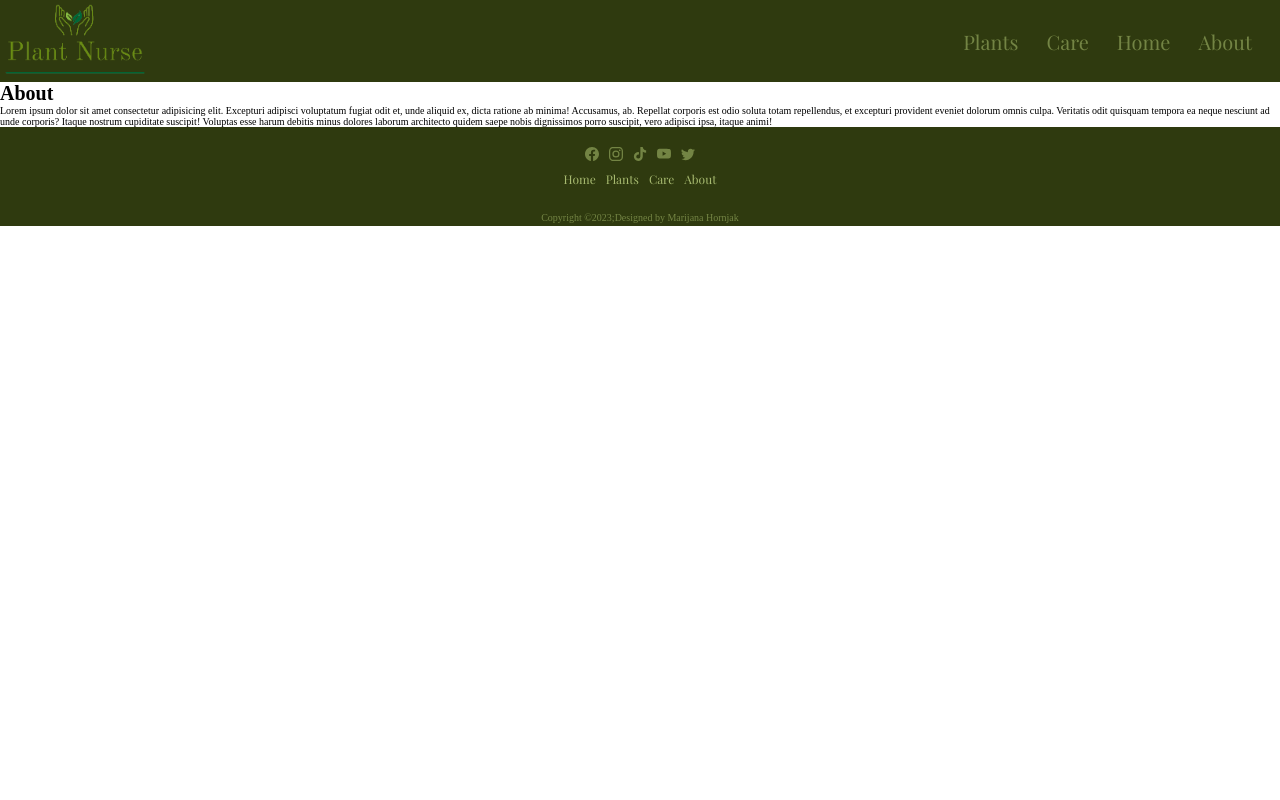
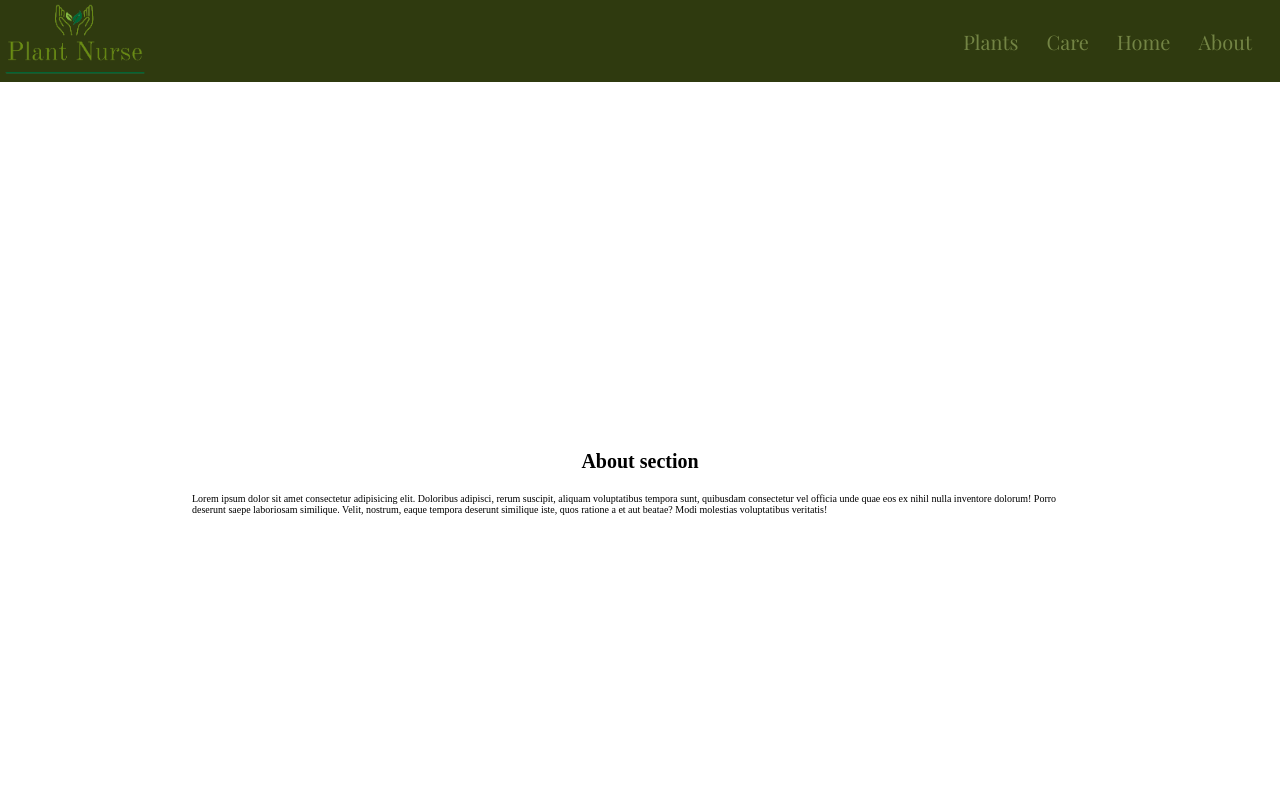
Before and after one commit to MarijanaHornjak/Plant-Care, a React (Vite) app: page /about in a window 1280 px wide. Shown: the top 800 px of the page. Built offline with nearby package versions, Linux system fonts and the light colour scheme; a web font is replaced by a local one.

Commit message:
changed z index

```diff
--- a/src/components/Header/Header.scss
+++ b/src/components/Header/Header.scss
@@ -4,7 +4,9 @@ header {
   justify-content: space-between;
   align-items: center;
   background-color: $header-green;
-  position: relative;
+  position: sticky;
+  top: 0;
+  z-index: 2;
 
   .icon {
     height: 8rem;
--- a/src/pages/About/About.jsx
+++ b/src/pages/About/About.jsx
@@ -1,20 +1,21 @@
 import React from "react";
+import "./About.scss";
 
 const About = () => {
   return (
-    <div>
-      <h1>About</h1>
-      <p>
-        Lorem ipsum dolor sit amet consectetur adipisicing elit. Excepturi
-        adipisci voluptatum fugiat odit et, unde aliquid ex, dicta ratione ab
-        minima! Accusamus, ab. Repellat corporis est odio soluta totam
-        repellendus, et excepturi provident eveniet dolorum omnis culpa.
-        Veritatis odit quisquam tempora ea neque nesciunt ad unde corporis?
-        Itaque nostrum cupiditate suscipit! Voluptas esse harum debitis minus
-        dolores laborum architecto quidem saepe nobis dignissimos porro
-        suscipit, vero adipisci ipsa, itaque animi!
-      </p>
-    </div>
+    <main className="about-section">
+      <div className="about-container">
+        <h1>About section</h1>
+        <p>
+          Lorem ipsum dolor sit amet consectetur adipisicing elit. Doloribus
+          adipisci, rerum suscipit, aliquam voluptatibus tempora sunt, quibusdam
+          consectetur vel officia unde quae eos ex nihil nulla inventore
+          dolorum! Porro deserunt saepe laboriosam similique. Velit, nostrum,
+          eaque tempora deserunt similique iste, quos ratione a et aut beatae?
+          Modi molestias voluptatibus veritatis!
+        </p>
+      </div>
+    </main>
   );
 };
 
--- a/src/pages/About/About.scss
+++ b/src/pages/About/About.scss
@@ -0,0 +1,14 @@
+@import "../../index.scss";
+.about-section {
+  height: 100vh;
+  display: flex;
+  align-items: center;
+  justify-content: center;
+  .about-container {
+    max-width: 70%;
+    display: flex;
+    flex-direction: column;
+    gap: 2rem;
+    align-items: center;
+  }
+}
```
